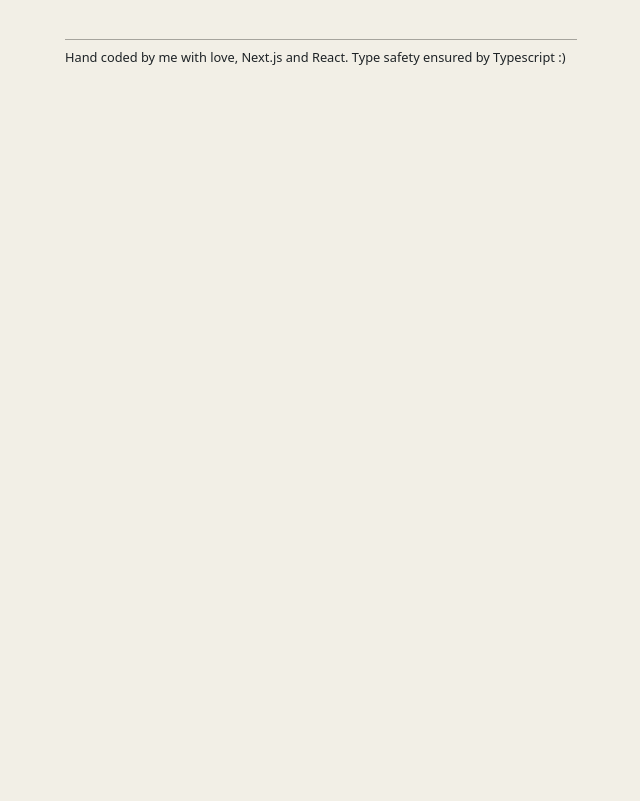
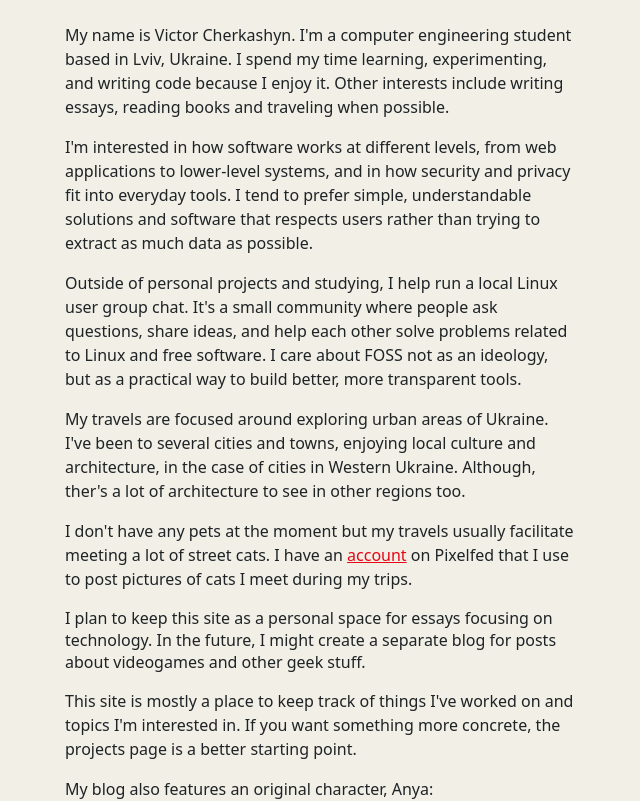
Before and after one commit to verbey/personal-website, a Next.js app: page /about in a window 1280 px wide. Shown: the part 161-962 px from the top of the page, without its empty margins (319-959 px from the left). Before the commit the page ends 800 px from the top, so only its background shows below. Built offline with nearby package versions, Linux system fonts and the light colour scheme.

Commit message:
Add a proper about me page

```diff
--- a/src/app/about/page.tsx
+++ b/src/app/about/page.tsx
@@ -1,9 +1,60 @@
-import infoPageStyles from '../page.module.css';
+import styles from '../page.module.css';
+import Image from 'next/image';
+import ElementComment from '../../components/ui/Comment/ElementComment';
+import anya from '../../../public/anya/anya.webp';
 
 export default function About() {
 	return (
-		<div className={infoPageStyles.page}>
-			<h1 className={infoPageStyles.title}>About me</h1>
+		<div className={styles.page}>
+			<h1 className={styles.title}>About me</h1>
+			<p className={styles.textBlock}>
+				My name is Victor Cherkashyn. I&apos;m a computer engineering student based in Lviv, Ukraine.
+				I spend my time learning, experimenting, and writing code because I enjoy it.
+				Other interests include writing essays, reading books and traveling when possible.
+			</p>
+			<p className={styles.textBlock}>
+				I&apos;m interested in how software works at different levels,
+				from web applications to lower-level systems, and in how security and privacy fit into everyday tools.
+				I tend to prefer simple, understandable solutions and software that respects users
+				rather than trying to extract as much data as possible.
+			</p>
+			<p className={styles.textBlock}>
+				Outside of personal projects and studying, I help run a local Linux user group chat.
+				It&apos;s a small community where people ask questions, share ideas, and help each other solve problems related to Linux and free software.
+				I care about FOSS not as an ideology, but as a practical way to build better, more transparent tools.
+			</p>
+			<p className={styles.textBlock}>
+				My travels are focused around exploring urban areas of Ukraine. I&apos;ve been
+				to several cities and towns, enjoying local culture and architecture, in the case of cities
+				in Western Ukraine. Although, ther&apos;s a lot of architecture to see in other regions too.
+			</p>
+			<p className={styles.textBlock}>
+				I don&apos;t have any pets at the moment but my travels usually facilitate meeting
+				a lot of street cats.
+				I have an <a href="https://metapixl.com/vittorio" className={styles.link}>account</a> on
+				Pixelfed that I use to post pictures of
+				cats I meet during my trips.
+			</p>
+			<p>
+				I plan to keep this site as a personal space for essays focusing on technology.
+				In the future, I might create a separate blog for posts about videogames and other
+				geek stuff.
+			</p>
+			<p className={styles.textBlock}>
+				This site is mostly a place to keep track of things I&apos;ve worked on and topics
+				I&apos;m interested in. If you want something more concrete, the projects page
+				is a better starting point.
+			</p>
+			<p className={styles.textBlock}>
+				My blog also features an original character, Anya:
+			</p>
+			<ElementComment comment="Anya was inspired by a cover of a Ukrainian Soviet-era magazine, Perets.">
+				<Image src={anya} alt="Anya, a girl in Ukrainian traditional clothing with PPSh-43 on her shoulder." placeholder='blur' width={400}/>
+			</ElementComment>
+			<p className={styles.textBlock}>
+				She was generated by Google&apos;s Nano Banana but I want to hire
+				an artist to draw her properly in the future. I already have someone in mind.
+			</p>
 		</div>
 	);
 }
```
